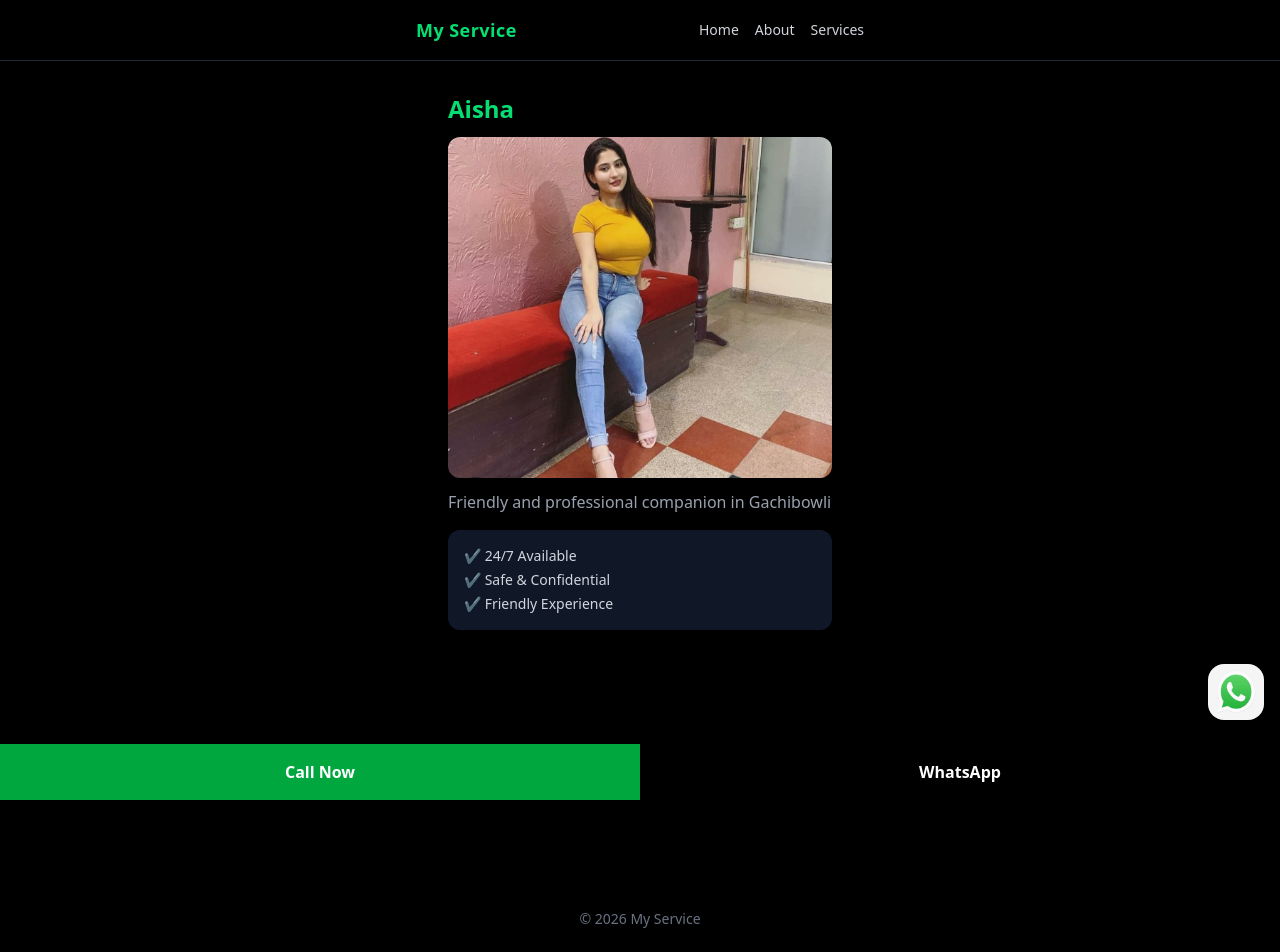
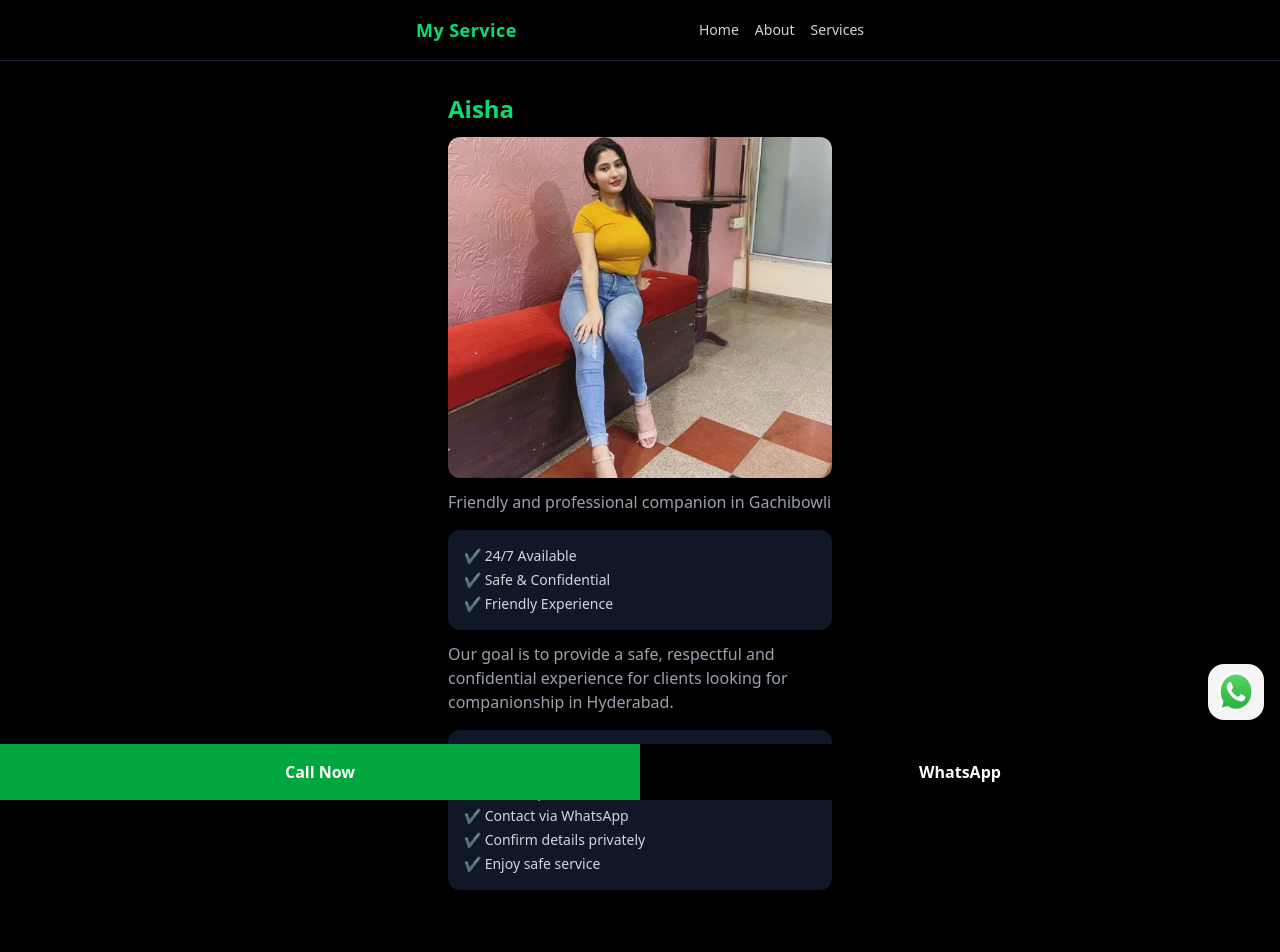
Before and after one commit to kalabhairava01/booking-landing-page, a Next.js app: page /profile/aisha-gachibowli in a window 1280 px wide. Shown: the top 952 px of the page. Built offline with nearby package versions, Linux system fonts and the light colour scheme.

Commit message:
added profiles page and SEO improvements

```diff
--- a/src/app/HomeClient.js
+++ b/src/app/HomeClient.js
@@ -269,6 +269,14 @@ export default function HomeClient() {
         <p className="mt-3 text-xs text-gray-500">
           Trusted platform offering premium companionship services in Hyderabad.
         </p>
+
+        <p className="text-gray-500 text-sm mt-6">
+          This platform is managed by a trusted local service provider in
+          Hyderabad, offering verified and professional companionship services
+          with complete privacy and safety.
+        </p>
+
+
       </footer>
     </div>
   );
--- a/src/app/profile/[name]/page.js
+++ b/src/app/profile/[name]/page.js
@@ -65,6 +65,19 @@ export default async function ProfilePage({ params }) {
           <li>✔ Friendly Experience</li>
         </ul>
       </div>
+      <p className="text-gray-400 mt-3">
+        Our goal is to provide a safe, respectful and confidential experience
+        for clients looking for companionship in Hyderabad.
+      </p>
+      <div className="bg-gray-900 p-4 rounded-xl mt-4">
+        <h3 className="text-lg font-semibold mb-2">How It Works</h3>
+        <ul className="text-sm text-gray-300 space-y-1">
+          <li>✔ Choose profile</li>
+          <li>✔ Contact via WhatsApp</li>
+          <li>✔ Confirm details privately</li>
+          <li>✔ Enjoy safe service</li>
+        </ul>
+      </div>
     </div>
   );
 }
```
